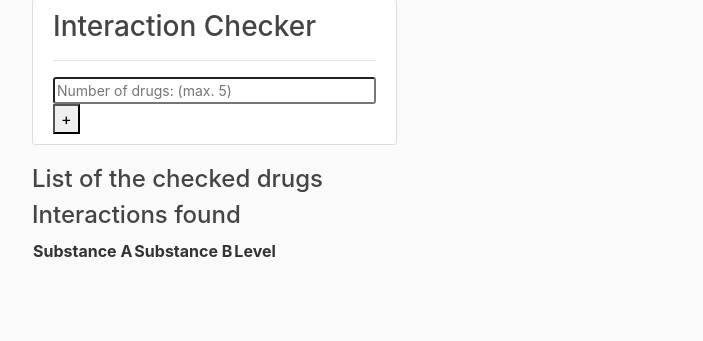
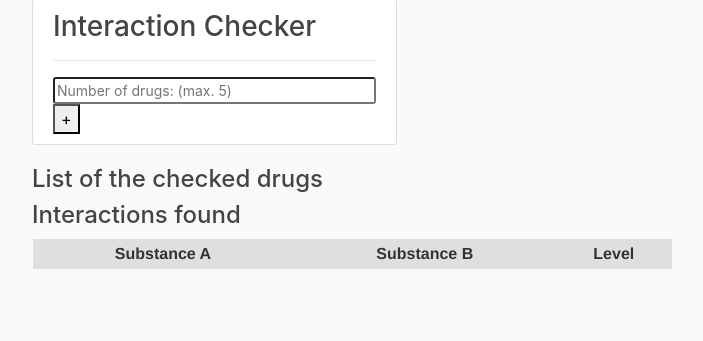
Before and after one commit to isterbollen/CookieDough2, a Django app: page /statistics/ in a window 1280 px wide. Shown: the part 177-518 px from the top of the page, without its empty margins (53-756 px from the left). Run offline with Django 3.2, Linux system fonts and the light colour scheme; data that the repository does not hold is empty; some libraries are stand-ins or nearby versions.

Commit message:
Update main.css

```diff
--- a/project_django/DrugiComp/static/DrugiComp/main.css
+++ b/project_django/DrugiComp/static/DrugiComp/main.css
@@ -21,6 +21,40 @@ form {
   margin-bottom: 20px;
   width:50%;
 }
+
+table {
+    color: #333;
+    font-family: Helvetica, Arial, sans-serif;
+    width: 640px;
+    border-collapse:
+    collapse; border-spacing: 0;
+}
+
+td, th {
+    border: 1px solid transparent; /* No more visible border */
+    height: 30px;
+    transition: all 0.3s;  /* Simple transition for hover effect */
+}
+
+th {
+    background: #DFDFDF;  /* Darken header a bit */
+    font-weight: bold;
+    text-align: center;
+}
+
+td {
+    background: #FAFAFA;
+    text-align: center;
+}
+
+/* Cells in even rows (2,4,6...) are one color */
+tr:nth-child(even) td { background: #F1F1F1; }
+
+/* Cells in odd rows (1,3,5...) are another (excludes header cells)  */
+tr:nth-child(odd) td { background: #FEFEFE; }
+
+tr td:hover { background: #666; color: #FFF; }
+/* Hover cell effect! */
 
 .form_text{
   width : 100%;
```
